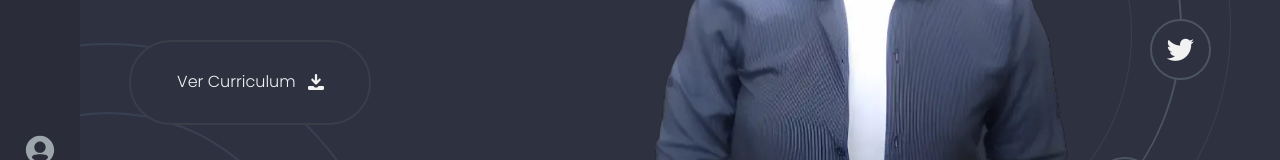
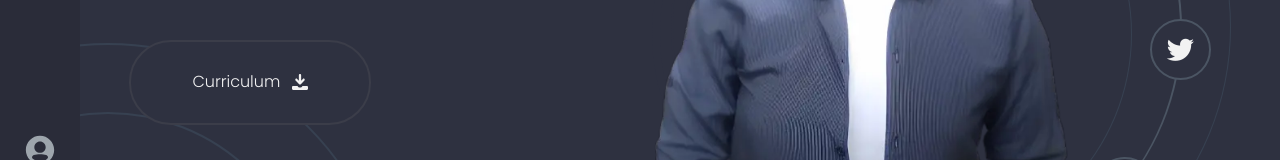
Before and after one commit to Ramir095/Portfolio, a React (Vite) app: page / in a window 1280 px wide. Shown: the part 525-685 px from the top of the page. Built offline with nearby package versions, Linux system fonts and the light colour scheme.

Commit message:
chore: change text

```diff
--- a/src/components/Presentation/index.jsx
+++ b/src/components/Presentation/index.jsx
@@ -95,7 +95,7 @@ const Presentation = () => {
             download="Kevin_Aduviri_CV.pdf"
             className="w-[242px] h-[85px] border-solid border-[2px] border-[#3b3d49] rounded-[42px] flex justify-center items-center bg-[#2E3140] hover:bg-[#2A2C39] transition-all duration-[0.5s] hover:border-none"
           >
-            <p>Ver Curriculum</p>
+            <p>Curriculum</p>
             <img
               src={download}
               alt="download curriculum"
```
